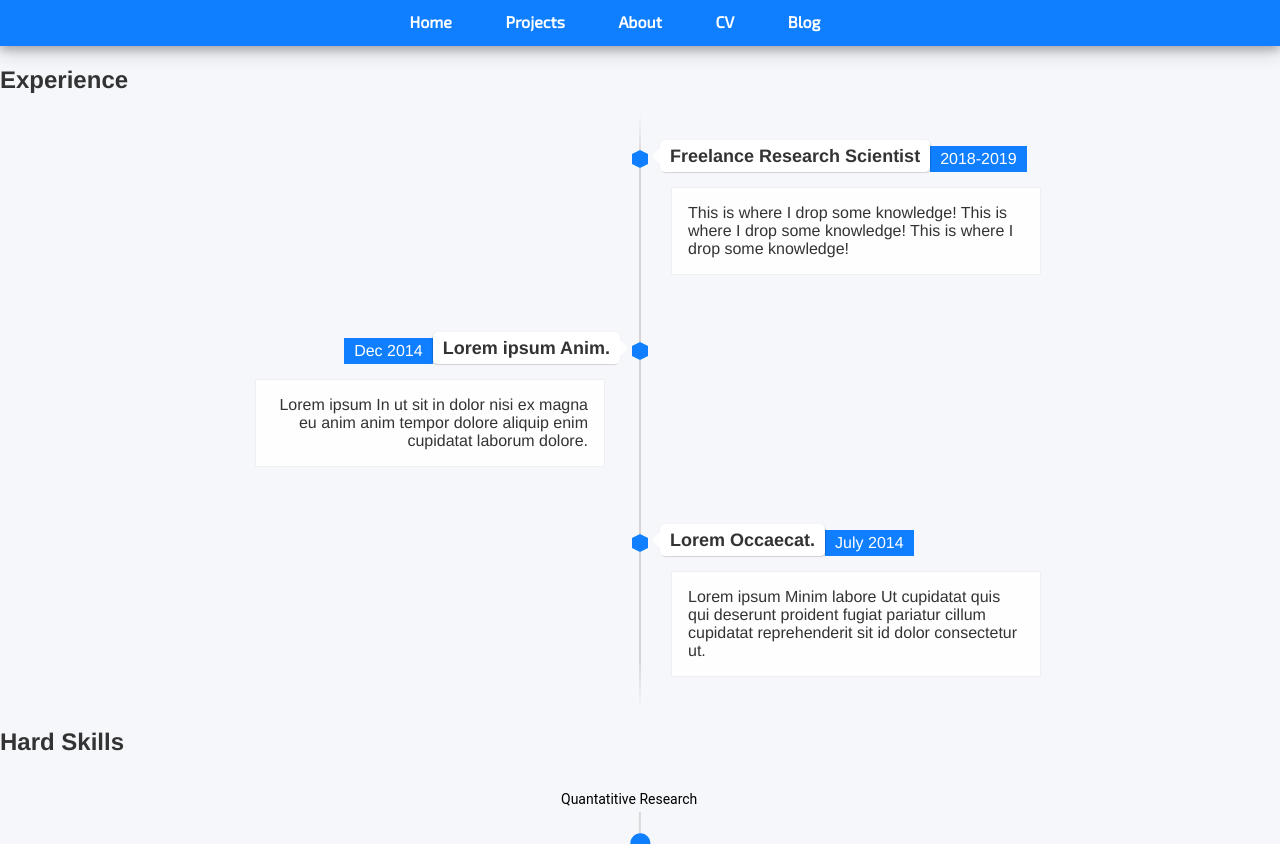
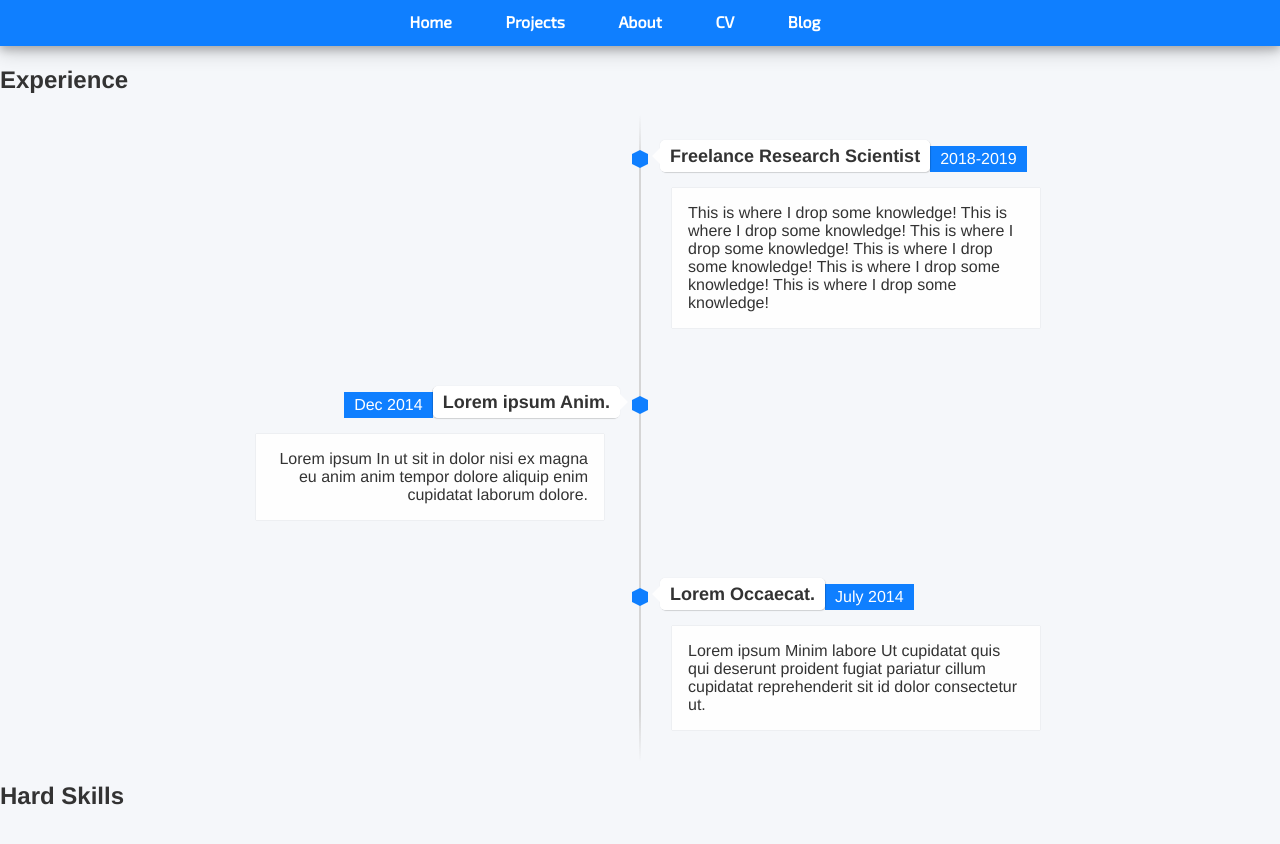
Before and after one commit to mayabenowitz/mayabenowitz.github.io, a Jekyll site: the page built from index.html, in a window 1280 px wide and 900 px high, scrolled down 848 px, cut to the strip 56-900 px from the top of the window. Built offline with Jekyll 4.4.1, drawn with Linux system fonts in a browser that asks for light colours; nearby versions of some CDN libraries.

Commit message:
Update index.html

```diff
--- a/index.html
+++ b/index.html
@@ -16,7 +16,9 @@ title: Maya Benowitz
         <span class="flag">Freelance Research Scientist</span>
         <span class="time-wrapper"><span class="time">2018-2019</span></span>
       </div>
-      <div class="desc">This is where I drop some knowledge! This is where I drop some knowledge! This is where I drop some knowledge!</div>
+      <div class="desc">This is where I drop some knowledge! This is where I drop some knowledge! This is where I drop some knowledge!
+      This is where I drop some knowledge! This is where I drop some knowledge! This is where I drop some knowledge!
+      </div>
     </div>
   </li>
 
```
